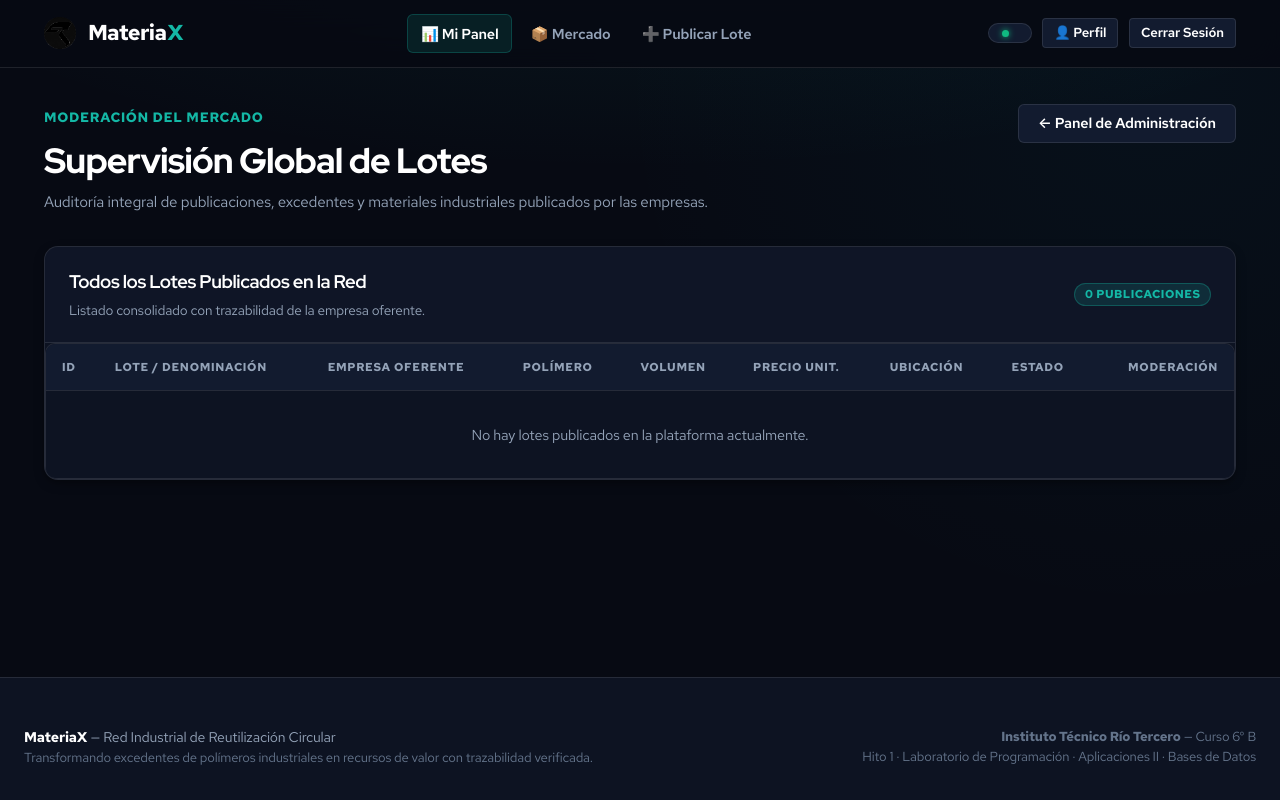
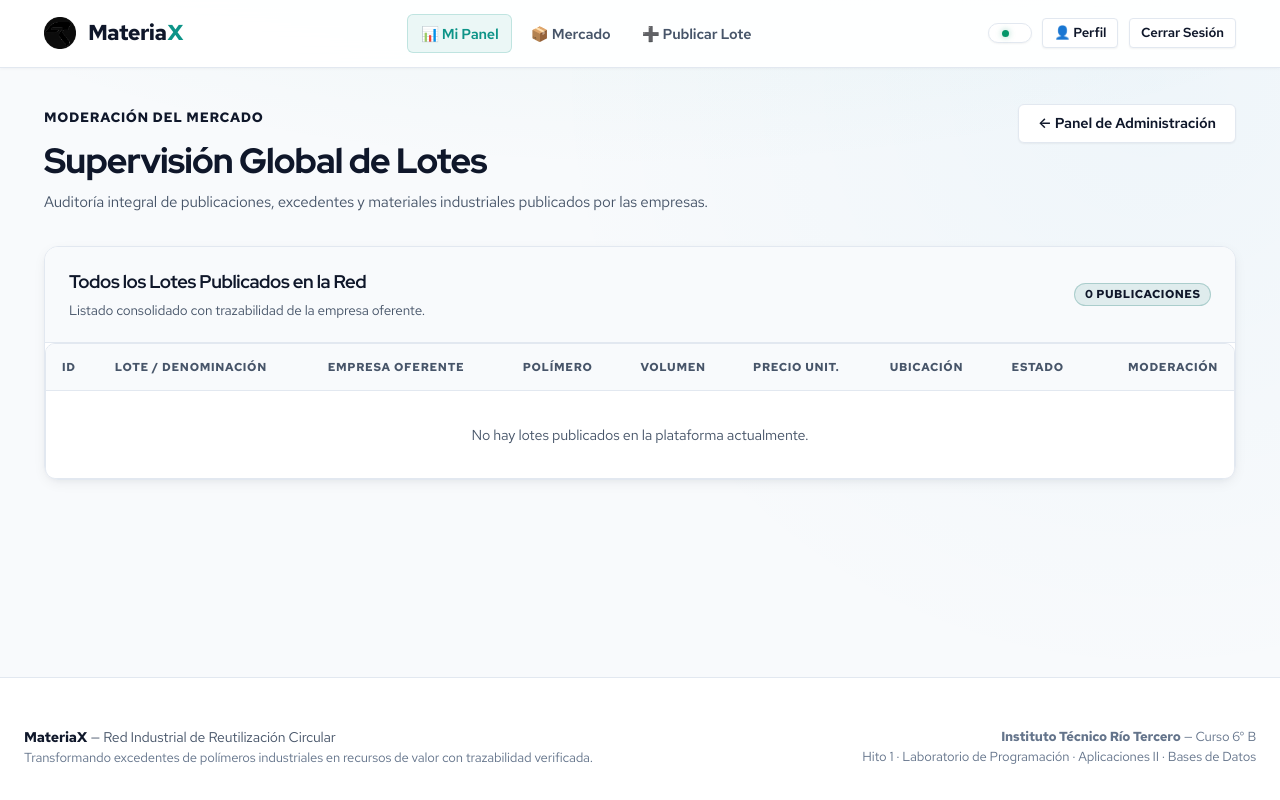
Before and after one commit to manurisolo2-blip/MateriaxPro, a CodeIgniter 4 app: the page made by app/Views/admin/lotes.php in a window 1280 px wide. Run offline with PHP 8.4 and a stand-in for CodeIgniter, Linux system fonts and the light colour scheme; the template is opened without the code that fills it, so the values that code supplies are empty; some libraries are stand-ins or nearby versions.

Commit message:
style(design): establecer modo claro por defecto con tipografia industrial y alto contraste

```diff
--- a/app/Views/admin/lotes.php
+++ b/app/Views/admin/lotes.php
@@ -2,10 +2,10 @@
 
 <div style="display: flex; justify-content: space-between; align-items: flex-start; margin-bottom: 2rem; flex-wrap: wrap; gap: 1rem;">
   <div>
-    <span style="font-size: 0.85rem; color: #14b8a6; font-weight: 700; text-transform: uppercase; letter-spacing: 0.05em;">
+    <span style="font-size: 0.85rem; color: var(--brand-teal); font-weight: 700; text-transform: uppercase; letter-spacing: 0.05em;">
       MODERACIÓN DEL MERCADO
     </span>
-    <h1 style="font-size: 2.2rem; font-weight: 800; color: #ffffff; margin-top: 0.25rem;">
+    <h1 style="font-size: 2.2rem; font-weight: 800; color: var(--text-primary); margin-top: 0.25rem;">
       Supervisión Global de Lotes
     </h1>
     <p style="color: var(--text-secondary); font-size: 0.95rem;">
@@ -28,7 +28,7 @@
         Listado consolidado con trazabilidad de la empresa oferente.
       </p>
     </div>
-    <span class="badge" style="background: rgba(20, 184, 166, 0.15); color: #14b8a6; border: 1px solid rgba(20, 184, 166, 0.3);">
+    <span class="badge" style="background: rgba(15, 118, 110, 0.1); color: var(--brand-teal); border: 1px solid rgba(15, 118, 110, 0.25);">
       <?= count($lotes) ?> publicaciones
     </span>
   </div>
@@ -56,7 +56,7 @@
                 #<?= esc($lote['id']) ?>
               </td>
               <td>
-                <strong style="color: #ffffff; font-size: 0.95rem;">
+                <strong style="color: var(--text-primary); font-size: 0.95rem;">
                   <?= esc($lote['nombre']) ?>
                 </strong>
                 <div style="font-size: 0.8rem; color: var(--text-muted);">
@@ -72,7 +72,7 @@
                 </div>
               </td>
               <td>
-                <span class="badge" style="background: rgba(20, 184, 166, 0.15); color: #14b8a6;">
+                <span class="badge badge-polimero">
                   <?= esc($lote['tipo_polimero']) ?>
                 </span>
               </td>
@@ -91,7 +91,7 @@
                 <?php elseif ($lote['estado'] === 'Reservado'): ?>
                   <span class="badge badge-warning">● Reservado</span>
                 <?php else: ?>
-                  <span class="badge" style="background: rgba(100, 116, 139, 0.2); color: #94a3b8;">● Vendido</span>
+                  <span class="badge badge-vendido">● Vendido</span>
                 <?php endif; ?>
               </td>
               <td style="text-align: right;">
@@ -103,7 +103,7 @@
                   <!-- Formulario POST puro de baja administrativa (Cero JavaScript) -->
                   <form action="<?= site_url('admin/lotes/eliminar/' . $lote['id']) ?>" method="POST" style="margin: 0; display: inline;">
                     <?= csrf_field() ?>
-                    <button type="submit" class="btn btn-secondary btn-sm" style="color: #f87171;" title="Dar de baja lote por moderación">
+                    <button type="submit" class="btn btn-secondary btn-sm" style="color: #dc2626;" title="Dar de baja lote por moderación">
                       Dar de baja
                     </button>
                   </form>
--- a/app/Views/productos/crear.php
+++ b/app/Views/productos/crear.php
@@ -5,7 +5,7 @@
     <a href="<?= site_url('productos') ?>" style="color: var(--text-secondary); font-size: 0.9rem;">
       &larr; Volver al inventario de polímeros
     </a>
-    <h1 style="font-size: 1.8rem; font-weight: 800; color: #ffffff; margin-top: 0.4rem;">
+    <h1 style="font-size: 1.8rem; font-weight: 800; color: var(--text-primary); margin-top: 0.4rem;">
       Publicar Nuevo Lote de Material
     </h1>
     <p style="color: var(--text-secondary); font-size: 0.95rem;">
--- a/app/Views/productos/editar.php
+++ b/app/Views/productos/editar.php
@@ -5,7 +5,7 @@
     <a href="<?= site_url('productos') ?>" style="color: var(--text-secondary); font-size: 0.9rem;">
       &larr; Volver al inventario de polímeros
     </a>
-    <h1 style="font-size: 1.8rem; font-weight: 800; color: #ffffff; margin-top: 0.4rem;">
+    <h1 style="font-size: 1.8rem; font-weight: 800; color: var(--text-primary); margin-top: 0.4rem;">
       Editar Lote: <?= esc($producto['nombre']) ?>
     </h1>
     <p style="color: var(--text-secondary); font-size: 0.95rem;">
--- a/app/Views/productos/index.php
+++ b/app/Views/productos/index.php
@@ -2,7 +2,7 @@
 
 <div style="display: flex; justify-content: space-between; align-items: center; margin-bottom: 1.5rem; flex-wrap: wrap; gap: 1rem;">
   <div>
-    <h1 style="font-size: 1.8rem; font-weight: 800; color: #ffffff;">Inventario de Polímeros Industriales</h1>
+    <h1 style="font-size: 1.8rem; font-weight: 800; color: var(--text-primary);">Inventario de Polímeros Industriales</h1>
     <p style="color: var(--text-secondary); font-size: 0.95rem;">
       Módulo funcional protegido: visualización de lotes de excedentes disponibles en la red.
     </p>
@@ -80,7 +80,7 @@
             <tr style="<?= $esPropio ? 'background-color: rgba(20, 184, 166, 0.05);' : '' ?>">
               <td><strong style="color: var(--text-muted);">#<?= esc($p['id']) ?></strong></td>
               <td>
-                <a href="<?= site_url('productos/ver/' . $p['id']) ?>" style="font-weight: 700; color: #ffffff;">
+                <a href="<?= site_url('productos/ver/' . $p['id']) ?>" style="font-weight: 700; color: var(--text-primary);">
                   <?= esc($p['nombre']) ?>
                 </a>
                 <?php if ($esPropio): ?>
--- a/app/Views/templates/footer.php
+++ b/app/Views/templates/footer.php
@@ -4,7 +4,7 @@
   <footer class="site-footer">
     <div class="footer-container">
       <div>
-        <strong style="color: #ffffff;">MateriaX</strong> — Red Industrial de Reutilización Circular
+        <strong style="color: var(--text-primary);">MateriaX</strong> — Red Industrial de Reutilización Circular
         <p class="footer-credits">Transformando excedentes de polímeros industriales en recursos de valor con trazabilidad verificada.</p>
       </div>
 
--- a/public/css/materiax.css
+++ b/public/css/materiax.css
@@ -1,59 +1,64 @@
 /* ==============================================================================
    MATERIAX PRO - SISTEMA DE DISEÑO INDUSTRIAL CIRCULAR
    Hoja de Estilos Oficial (100% HTML5 Semántico & CSS3 Puro - Zero JavaScript)
+   MODO CLARO POR DEFECTO (LIGHT MODE HIGH-CONTRAST CRAFT)
    Instituto Técnico Río Tercero - 6° B (Hito 1)
    ============================================================================== */
 
 @import url('https://fonts.googleapis.com/css2?family=Red+Hat+Display:wght@500;600;700;800;900&family=Red+Hat+Text:wght@400;500;600;700&family=JetBrains+Mono:wght@400;500;600;700&display=swap');
 
 /* ==============================================================================
-   VARIABLES DE DISEÑO Y TOKENS (DESIGN TOKENS)
+   VARIABLES DE DISEÑO Y TOKENS (LIGHT MODE PRIMARIO)
    ============================================================================== */
 :root {
-  /* Lienzo y Superficies de Fondo (Dark Mode Industrial Profundo) */
-  --bg-main: #070a13;
-  --bg-surface: #0d1322;
-  --bg-card: #121b2f;
-  --bg-card-hover: #18233d;
-  --bg-card-active: #1d2a48;
-  --bg-subtle: rgba(255, 255, 255, 0.03);
+  /* Lienzo y Superficies de Fondo */
+  --bg-main: #f8fafc;
+  --bg-surface: #ffffff;
+  --bg-card: #ffffff;
+  --bg-card-hover: #f8fafc;
+  --bg-card-active: #f1f5f9;
+  --bg-subtle: #f1f5f9;
 
   /* Sistema de Bordes y Separadores */
-  --border-subtle: rgba(255, 255, 255, 0.06);
-  --border-color: rgba(255, 255, 255, 0.1);
-  --border-bright: rgba(255, 255, 255, 0.18);
-  --border-accent: rgba(20, 184, 166, 0.4);
+  --border-subtle: #f1f5f9;
+  --border-color: #e2e8f0;
+  --border-bright: #cbd5e1;
+  --border-accent: rgba(13, 148, 136, 0.35);
 
-  /* Jerarquía Tipográfica de Textos */
-  --text-primary: #ffffff;
-  --text-secondary: #94a3b8;
+  /* Jerarquía Tipográfica de Textos (Alto Contraste ≥ 4.5:1) */
+  --text-primary: #0f172a;
+  --text-secondary: #475569;
   --text-muted: #64748b;
-  --text-dim: #475569;
+  --text-dim: #94a3b8;
 
   /* Paleta Cromática Primaria (MateriaX Clean-Tech) */
   --color-primary: #0f766e;
   --color-primary-hover: #115e59;
-  --color-accent: #14b8a6;
-  --color-accent-hover: #2dd4bf;
-  --color-cyan: #06b6d4;
-  --color-blue: #3b82f6;
+  --color-accent: #0d9488;
+  --color-accent-hover: #0f766e;
+  --color-cyan: #0284c7;
+  --color-blue: #2563eb;
 
-  /* Estados Semánticos */
-  --color-success: #10b981;
-  --color-success-bg: rgba(16, 185, 129, 0.12);
-  --color-success-border: rgba(16, 185, 129, 0.28);
+  /* Estados Semánticos (Fondo Suave / Borde Definido / Texto Rico) */
+  --color-success: #059669;
+  --color-success-bg: #ecfdf5;
+  --color-success-border: #a7f3d0;
+  --color-success-text: #065f46;
 
-  --color-warning: #f59e0b;
-  --color-warning-bg: rgba(245, 158, 11, 0.12);
-  --color-warning-border: rgba(245, 158, 11, 0.28);
+  --color-warning: #d97706;
+  --color-warning-bg: #fffbeb;
+  --color-warning-border: #fde68a;
+  --color-warning-text: #92400e;
 
-  --color-danger: #f43f5e;
-  --color-danger-bg: rgba(244, 63, 94, 0.12);
-  --color-danger-border: rgba(244, 63, 94, 0.28);
+  --color-danger: #e11d48;
+  --color-danger-bg: #fff1f2;
+  --color-danger-border: #fecdd3;
+  --color-danger-text: #9f1239;
 
-  --color-info: #38bdf8;
-  --color-info-bg: rgba(56, 189, 248, 0.12);
-  --color-info-border: rgba(56, 189, 248, 0.28);
+  --color-info: #0284c7;
+  --color-info-bg: #f0f9ff;
+  --color-info-border: #bae6fd;
+  --color-info-text: #075985;
 
   /* Familias Tipográficas */
   --font-display: 'Red Hat Display', var(--font-sans);
@@ -69,10 +74,10 @@
   --radius-full: 9999px;
 
   /* Sombras y Profundidad Óptica */
-  --shadow-sm: 0 1px 2px 0 rgba(0, 0, 0, 0.2);
-  --shadow-md: 0 4px 12px -2px rgba(0, 0, 0, 0.35), 0 2px 6px -1px rgba(0, 0, 0, 0.2);
-  --shadow-lg: 0 12px 28px -4px rgba(0, 0, 0, 0.5), 0 4px 12px -2px rgba(0, 0, 0, 0.25);
-  --shadow-glow: 0 0 24px -4px rgba(20, 184, 166, 0.25);
+  --shadow-sm: 0 1px 2px 0 rgba(0, 0, 0, 0.05);
+  --shadow-md: 0 4px 14px -2px rgba(15, 23, 42, 0.07), 0 2px 6px -1px rgba(15, 23, 42, 0.04);
+  --shadow-lg: 0 12px 28px -4px rgba(15, 23, 42, 0.1), 0 4px 12px -2px rgba(15, 23, 42, 0.05);
+  --shadow-glow: 0 0 24px -4px rgba(13, 148, 136, 0.15);
 }
 
 /* ==============================================================================
@@ -85,7 +90,7 @@
 }
 
 html {
-  color-scheme: dark;
+  color-scheme: light;
   scroll-behavior: smooth;
   text-size-adjust: 100%;
 }
@@ -94,8 +99,8 @@ body {
   font-family: var(--font-sans);
   background-color: var(--bg-main);
   background-image:
-    radial-gradient(ellipse 90% 55% at 50% -20%, rgba(20, 184, 166, 0.1), transparent 75%),
-    radial-gradient(circle at 90% 10%, rgba(6, 182, 212, 0.04), transparent 40%);
+    radial-gradient(ellipse 90% 55% at 50% -20%, rgba(13, 148, 136, 0.07), transparent 75%),
+    radial-gradient(circle at 90% 10%, rgba(2, 132, 199, 0.04), transparent 45%);
   background-attachment: fixed;
   color: var(--text-primary);
   line-height: 1.6;
@@ -109,8 +114,8 @@ body {
 
 /* Selección de Texto Tipográfica */
 ::selection {
-  background: rgba(20, 184, 166, 0.35);
-  color: #ffffff;
+  background: rgba(13, 148, 136, 0.18);
+  color: #0f172a;
 }
 
 /* Scrollbar Personalizada */
@@ -122,12 +127,12 @@ body {
   background: var(--bg-main);
 }
 ::-webkit-scrollbar-thumb {
-  background: #1e293b;
+  background: #cbd5e1;
   border-radius: var(--radius-xs);
   border: 2px solid var(--bg-main);
 }
 ::-webkit-scrollbar-thumb:hover {
-  background: #334155;
+  background: #94a3b8;
 }
 
 /* Tipografía de Encabezados */
@@ -135,7 +140,7 @@ h1, h2, h3, h4, h5, h6 {
   font-family: var(--font-display);
   font-weight: 700;
   letter-spacing: -0.025em;
-  color: #ffffff;
+  color: var(--text-primary);
 }
 
 /* Enlaces y Anclas */
@@ -166,14 +171,14 @@ a:hover {
    CABECERA Y NAVEGACIÓN PRINCIPAL
    ============================================================================== */
 .site-header {
-  background-color: rgba(7, 10, 19, 0.88);
+  background-color: rgba(255, 255, 255, 0.92);
   backdrop-filter: blur(16px);
   -webkit-backdrop-filter: blur(16px);
   border-bottom: 1px solid var(--border-color);
   position: sticky;
   top: 0;
   z-index: 100;
-  transition: border-color 0.2s ease;
+  box-shadow: 0 1px 3px 0 rgba(15, 23, 42, 0.04);
 }
 
 .nav-container {
@@ -192,7 +197,7 @@ a:hover {
   gap: 0.75rem;
   font-size: 1.35rem;
   font-weight: 800;
-  color: #ffffff;
+  color: var(--text-primary);
   text-decoration: none;
   letter-spacing: -0.03em;
 }
@@ -234,15 +239,15 @@ a:hover {
 }
 
 .nav-item a:hover {
-  color: #ffffff;
-  background-color: rgba(255, 255, 255, 0.05);
+  color: var(--text-primary);
+  background-color: rgba(15, 23, 42, 0.05);
   text-decoration: none;
 }
 
 .nav-item a.active {
-  color: #ffffff;
-  background-color: rgba(20, 184, 166, 0.12);
-  border: 1px solid rgba(20, 184, 166, 0.25);
+  color: var(--color-accent);
+  background-color: rgba(13, 148, 136, 0.08);
+  border: 1px solid rgba(13, 148, 136, 0.2);
 }
 
 .nav-auth {
@@ -256,13 +261,14 @@ a:hover {
   display: inline-flex;
   align-items: center;
   gap: 0.55rem;
-  background-color: var(--bg-card);
+  background-color: #ffffff;
   padding: 0.35rem 0.8rem;
   border-radius: var(--radius-full);
   border: 1px solid var(--border-color);
   font-size: 0.84rem;
   color: var(--text-primary);
   font-weight: 600;
+  box-shadow: var(--shadow-sm);
 }
 
 .status-dot {
@@ -271,7 +277,7 @@ a:hover {
   border-radius: 50%;
   background-color: var(--color-success);
   display: inline-block;
-  box-shadow: 0 0 6px var(--color-success);
+  box-shadow: 0 0 6px rgba(5, 150, 105, 0.4);
 }
 
 /* ==============================================================================
@@ -369,35 +375,36 @@ a:hover {
 }
 
 .btn-primary {
-  background: linear-gradient(180deg, #14b8a6 0%, #0f766e 100%);
-  border-color: rgba(20, 184, 166, 0.4);
+  background: linear-gradient(180deg, #0d9488 0%, #0f766e 100%);
+  border-color: #0f766e;
   color: #ffffff;
-  box-shadow: 0 2px 8px 0 rgba(20, 184, 166, 0.25);
+  box-shadow: 0 2px 8px 0 rgba(13, 148, 136, 0.25);
 }
 
 .btn-primary:hover {
-  background: linear-gradient(180deg, #2dd4bf 0%, #14b8a6 100%);
-  border-color: rgba(45, 212, 191, 0.5);
+  background: linear-gradient(180deg, #14b8a6 0%, #0d9488 100%);
+  border-color: #0d9488;
   color: #ffffff;
-  box-shadow: 0 4px 14px 0 rgba(20, 184, 166, 0.4);
+  box-shadow: 0 4px 14px 0 rgba(13, 148, 136, 0.35);
 }
 
 .btn-secondary {
-  background-color: var(--bg-card);
+  background-color: #ffffff;
   border-color: var(--border-color);
+  color: var(--text-primary);
+  box-shadow: var(--shadow-sm);
+}
+
+.btn-secondary:hover {
+  background-color: #f8fafc;
+  border-color: var(--border-bright);
   color: var(--text-primary);
 }
 
-.btn-secondary:hover {
-  background-color: var(--bg-card-hover);
-  border-color: var(--border-bright);
-  color: #ffffff;
-}
-
 .btn-danger {
-  background-color: rgba(244, 63, 94, 0.15);
-  border-color: rgba(244, 63, 94, 0.35);
-  color: #fb7185;
+  background-color: #fff1f2;
+  border-color: #fecdd3;
+  color: #e11d48;
 }
 
 .btn-danger:hover {
@@ -439,13 +447,13 @@ a:hover {
   display: flex;
   align-items: center;
   justify-content: space-between;
-  background-color: rgba(18, 27, 47, 0.4);
+  background-color: #f8fafc;
 }
 
 .card-title {
   font-size: 1.15rem;
   font-weight: 700;
-  color: #ffffff;
+  color: var(--text-primary);
   letter-spacing: -0.02em;
 }
 
@@ -529,6 +538,7 @@ a:hover {
   border-radius: var(--radius-md);
   border: 1px solid var(--border-color);
   background-color: var(--bg-surface);
+  box-shadow: var(--shadow-sm);
 }
 
 .table {
@@ -539,7 +549,7 @@ a:hover {
 }
 
 .table th {
-  background-color: var(--bg-card);
+  background-color: #f8fafc;
   color: var(--text-secondary);
   font-weight: 700;
   padding: 0.85rem 1rem;
@@ -963,7 +975,7 @@ a:hover {
    PIE DE PÁGINA (FOOTER)
    ============================================================================== */
 .site-footer {
-  background-color: var(--bg-surface);
+  background-color: #ffffff;
   border-top: 1px solid var(--border-color);
   padding: 3rem 1.5rem 2rem;
   margin-top: auto;
```
Also changed, not shown: other parts of public/css/materiax.css (+58 -54 lines), app/Views/admin/dashboard.php (+25 -25 lines), app/Views/admin/ver_empresa.php (+19 -19 lines), app/Views/auth/register.php (+6 -6 lines), app/Views/panel/index.php (+13 -13 lines), app/Views/perfil/index.php (+5 -5 lines), app/Views/productos/confirmar_eliminar.php (+4 -4 lines), app/Views/productos/ver.php (+6 -6 lines), app/Views/welcome_message.php (+9 -9 lines).
